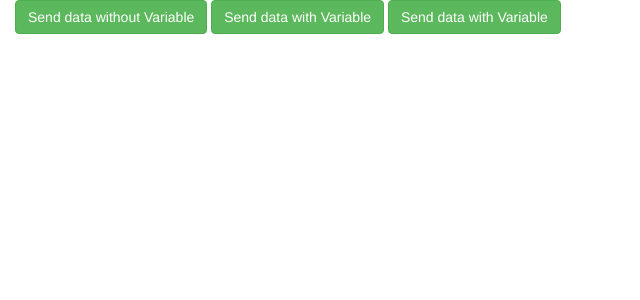
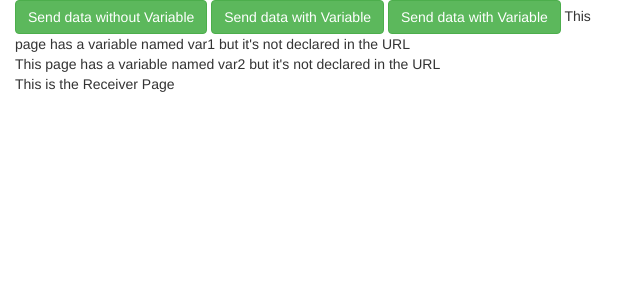
Before and after one commit to dastangoo/Skillshare_The_Complete_Web_Developer_Master_Class_Part6_PHP_And_MySQL, a PHP site: page / in a window 1280 px wide. Shown: the top 300 px of the page, without its empty margins (0-640 px from the left). Run offline with PHP 8.4, Linux system fonts and the light colour scheme.

Commit message:
Include and Require

```diff
--- a/index.php
+++ b/index.php
@@ -21,6 +21,13 @@
       <a href="receiver.php" class="btn btn-success">Send data without Variable</a>
       <a href="receiver.php?var1=Batman" class="btn btn-success">Send data with Variable</a>
       <a href="receiver.php?var2=Flash&var3=Wonder%20Woman" class="btn btn-success">Send data with Variable</a>
+      <?php
+        // include "receiver.php";
+        // include_once "receive.php";
+        //require "receiver.php";
+        require_once "receiver.php";
+        // echo $str;
+      ?>
     </div>
   </body>
 </html>
--- a/receiver.php
+++ b/receiver.php
@@ -9,6 +9,6 @@
   } else {
     echo "This page has a variable named var2 but it&apos;s not declared in the URL<br>";
   }
-
+  $str = "This is a string";
 ?>
 This is the Receiver Page
```
